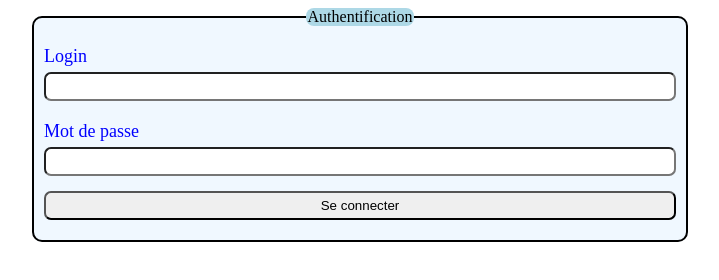
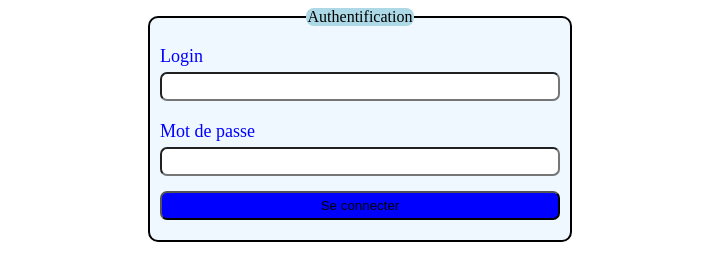
Before and after one commit to shadowforce78/UVSQ-TP-TD, a plain HTML site: page web/projet2/formulaire.html in a window 1280 px wide. Shown: the whole page, without its empty margins (280-999 px from the left). Drawn offline with Linux system fonts and the light colour scheme.

Commit message:
Enhance form styles in formcss.css with improved layout and new input submit button design

```diff
--- a/web/projet2/formcss.css
+++ b/web/projet2/formcss.css
@@ -1,32 +1,41 @@
-legend{
+legend {
     background-color: lightblue;
+    border-color: aliceblue;
     border-radius: 8px;
     text-align: center;
     color: black;
 }
-fieldset{
-    width: 50%;
+
+fieldset {
+    width: 400px;
     margin: auto;
     border: 2px solid black;
     border-radius: 10px;
     padding: 10px;
     background-color: aliceblue;
 }
-form{
+
+form {
     display: flex;
     flex-direction: column;
     text-align: left;
     background-color: aliceblue;
     border: 0px;
 }
-label{
+
+label {
     margin-top: 10px;
     color: blue;
     font-size: large;
 }
-input{
+
+input {
     margin-top: 5px;
     margin-bottom: 10px;
     padding: 5px;
     border-radius: 7px;
 }
+
+input[type=submit] {
+    background-color: blue;
+}
```
